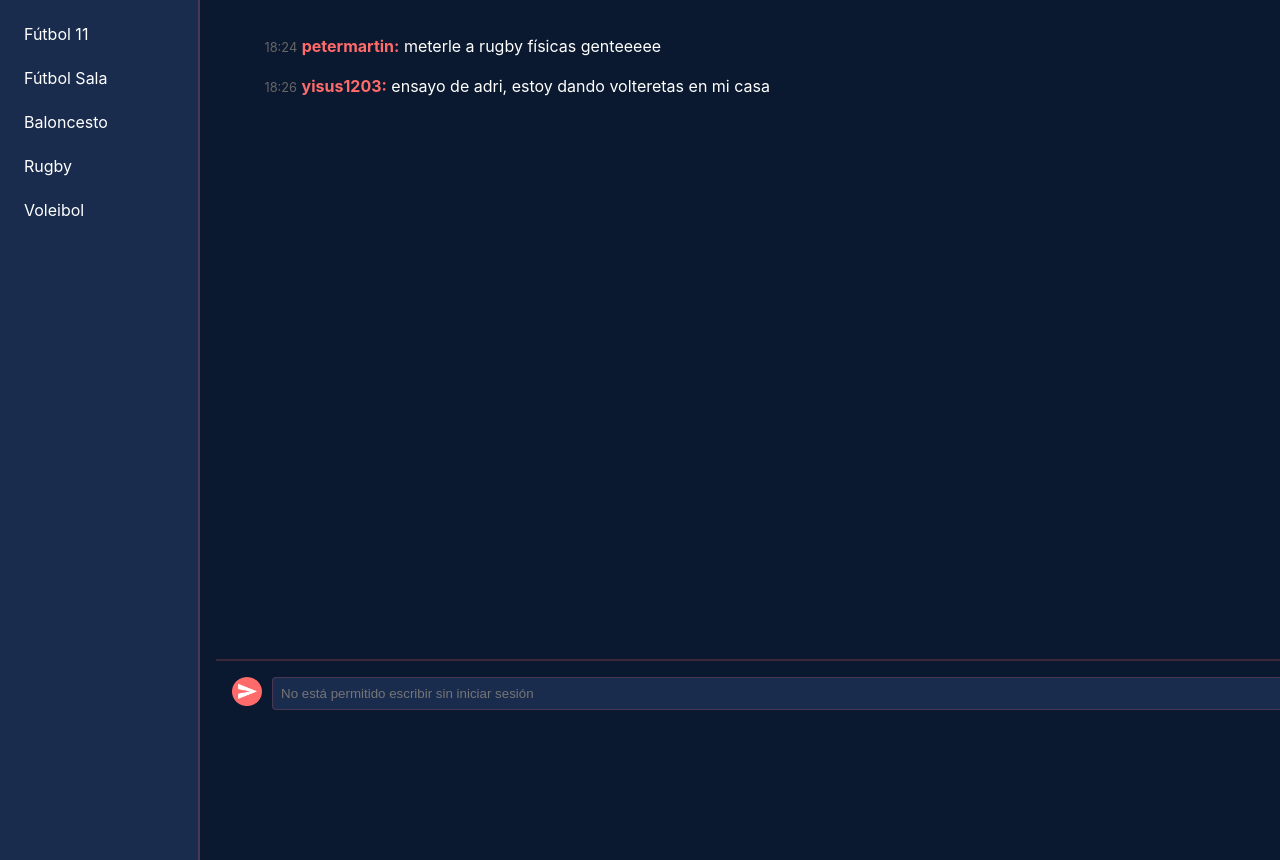
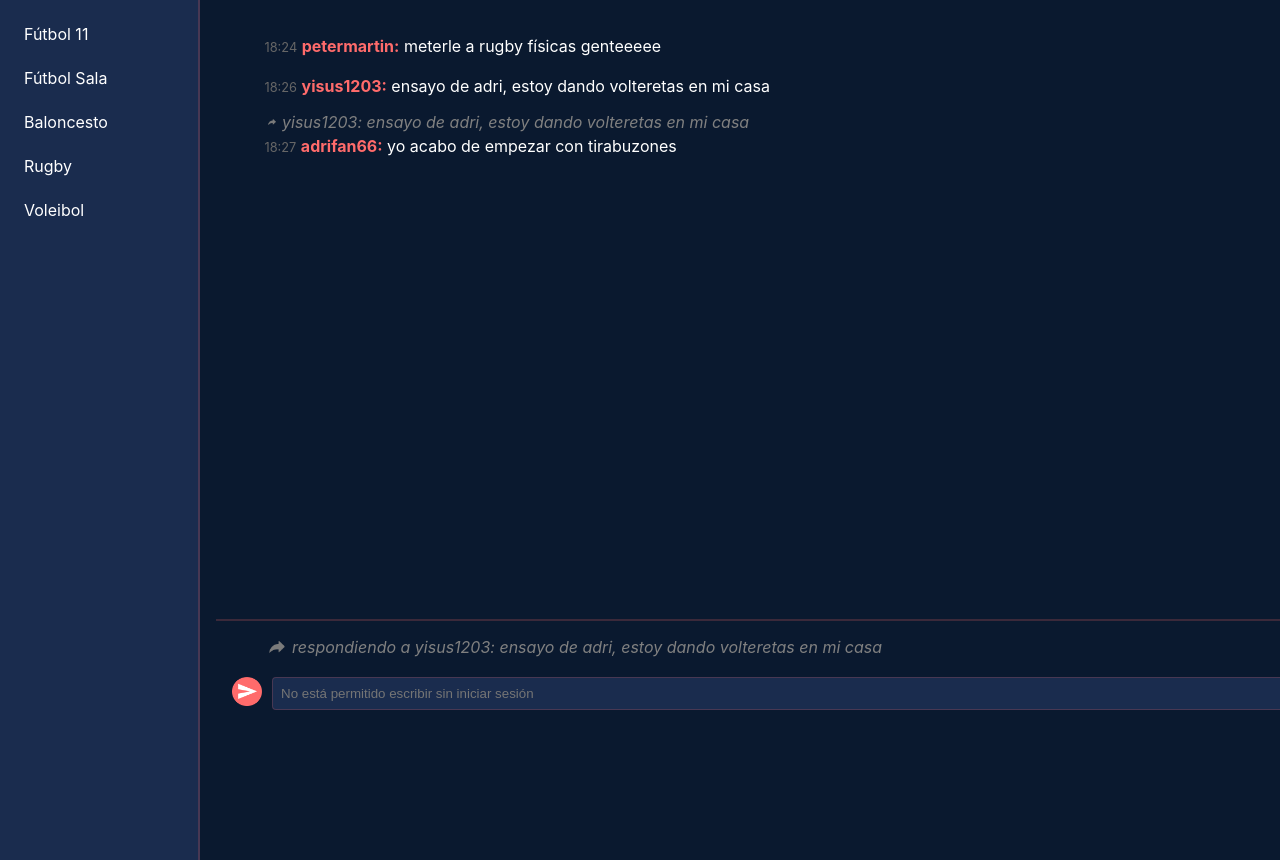
Before and after one commit to AdrianValverdeF/ProyectoSW, a Node server app: page / in a window 1280 px wide. Shown: the part 74-934 px from the top of the page. Run offline with Node 20, Linux system fonts and the light colour scheme; some libraries are stand-ins or nearby versions.

Commit message:
vistas reply

```diff
--- a/Practica2/static/css/estilo.css
+++ b/Practica2/static/css/estilo.css
@@ -205,13 +205,43 @@ label {
 }
 
 .chat-input-foroG {
-    display: flex;
-    align-items: center;
     position :fixed;
     width: 85%;
     padding: 1rem;
     border-top: 2px solid var(--border-color);
     bottom :0;
+}
+
+.chat-input-enter-msg {
+    display: flex;
+    align-items: center;
+}
+
+.chat-reply {
+    font-style: italic;
+    color: gray;
+    display: flex;
+    align-items: center;
+}
+
+.chat-reply img {
+    width: 10px;
+    margin-left: 35px;
+    margin-right: 5px;
+}
+
+.chat-input-reply {
+    font-style: italic;
+    color: gray;
+    display: flex;
+    align-items: center;
+    margin-bottom: 20px;
+}
+
+.chat-input-reply img {
+    width: 20px;
+    margin-left: 35px;
+    margin-right: 5px;
 }
 
 .chat-input-foroG input {
--- a/Practica2/vistas/paginas/foroComun.ejs
+++ b/Practica2/vistas/paginas/foroComun.ejs
@@ -20,9 +20,28 @@
             <span class="username">yisus1203:</span>
             <span class="content">ensayo de adri, estoy dando volteretas en mi casa</span>
         </div>
+        <div class="message">
+            <div class="chat-reply">
+                <img src="img/reply.webp">
+                <span class="reply-input-username">yisus1203: ensayo de adri, estoy dando volteretas en mi casa</span>
+            </div>
+            <span class="reply-btn">
+                <button id="reply">
+                    <img src="img/reply.webp">
+                </button>
+            </span>
+            <span class="time">18:27</span>
+            <span class="username">adrifan66:</span>
+            <span class="content">yo acabo de empezar con tirabuzones</span>
+        </div>
         <!-- Más mensajes aquí -->
     </div>
     <div class="chat-input-foroG">
+        <div class="chat-input-reply">
+            <img src="img/reply.webp">
+            <span class="reply-input-username">respondiendo a yisus1203: ensayo de adri, estoy dando volteretas en mi casa</span>
+        </div>
+        <div class="chat-input-enter-msg">
             <div class="forum-btn">
                 <button id="send">
                     <img src="img/send_message.png">
@@ -35,3 +54,4 @@
             <% } %>
         </div>
     </div>
+</div>
```
Lines whose indentation alone changed are shown as unchanged.
